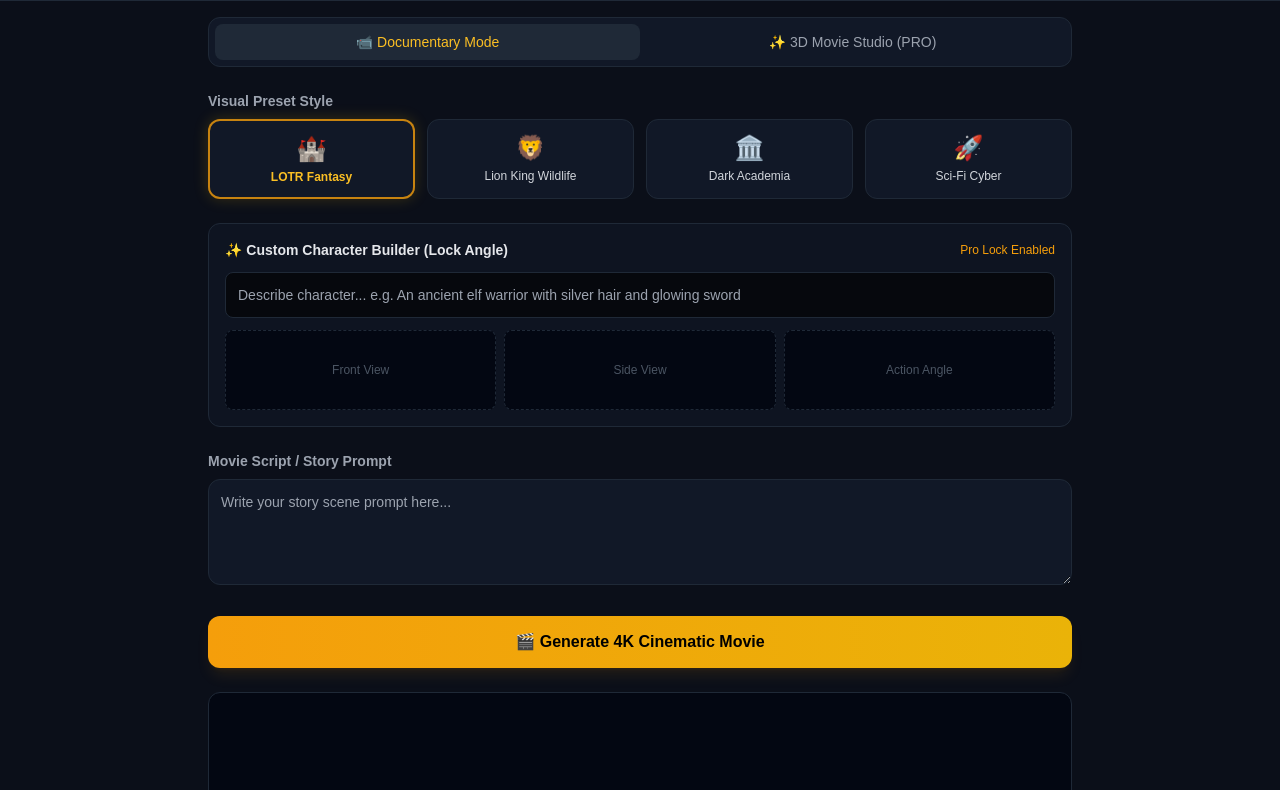
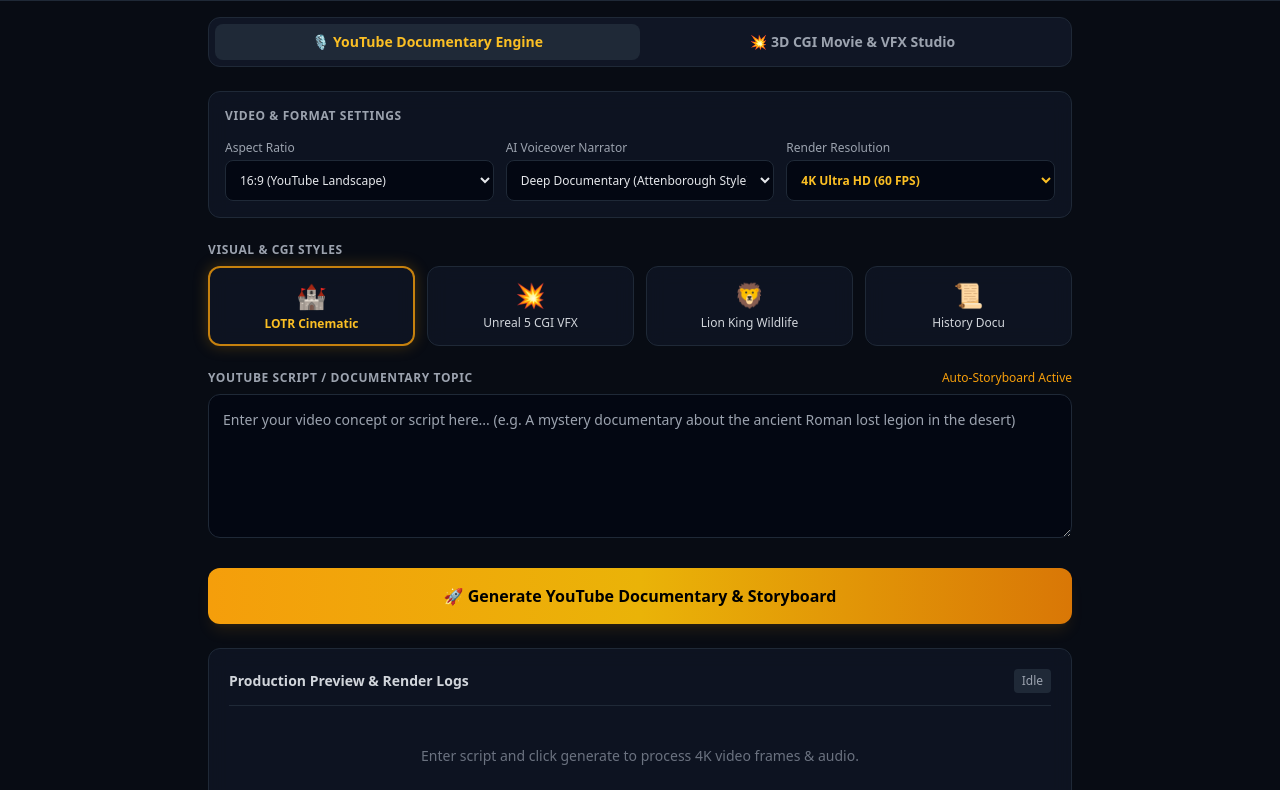
Before and after one commit to alpeshvanol8160-cell/novafilm, a plain HTML site: page index.html in a window 1280 px wide. Shown: the part 64-854 px from the top of the page. Drawn offline with nearby package versions, Linux system fonts and the light colour scheme.

Commit message:
Update index.html

```diff
--- a/index.html
+++ b/index.html
@@ -3,25 +3,27 @@
 <head>
   <meta charset="UTF-8">
   <meta name="viewport" content="width=device-width, initial-scale=1.0">
-  <title>NovaFilm AI - Cinematic Film & Documentary Studio</title>
+  <title>NovaFilm AI - YouTube & Cinematic Studio</title>
   <script src="https://cdn.tailwindcss.com"></script>
   <style>
-    body { background-color: #0b0f19; color: #f3f4f6; font-family: sans-serif; }
-    .gold-glow { box-shadow: 0 0 15px rgba(234, 179, 8, 0.2); }
+    body { background-color: #080c14; color: #f3f4f6; font-family: system-ui, -apple-system, sans-serif; }
+    .gold-glow { box-shadow: 0 0 15px rgba(245, 158, 11, 0.25); }
+    .glass-card { background: rgba(17, 24, 39, 0.7); backdrop-filter: blur(10px); }
   </style>
 </head>
-<body class="min-h-screen flex flex-col">
+<body class="min-h-screen flex flex-col pb-10">
 
   <!-- Navbar -->
-  <header class="border-b border-gray-800 bg-black/40 backdrop-blur p-4 flex justify-between items-center">
+  <header class="border-b border-gray-800 bg-black/60 backdrop-blur p-4 sticky top-0 z-50 flex justify-between items-center">
     <div class="flex items-center space-x-2">
       <span class="text-2xl">🎬</span>
-      <h1 class="text-xl font-bold bg-gradient-to-r from-yellow-400 to-amber-600 bg-clip-text text-transparent">
+      <h1 class="text-xl font-black bg-gradient-to-r from-amber-400 via-yellow-500 to-amber-600 bg-clip-text text-transparent">
         NovaFilm AI
       </h1>
+      <span class="bg-amber-500/10 text-amber-400 text-xs px-2 py-0.5 rounded border border-amber-500/20">YouTube Studio</span>
     </div>
-    <button class="bg-amber-500 hover:bg-amber-600 text-black font-semibold px-4 py-1.5 rounded-lg text-sm">
-      Go Pro (4K)
+    <button class="bg-gradient-to-r from-amber-500 to-yellow-500 text-black font-bold px-4 py-1.5 rounded-lg text-sm shadow-md hover:brightness-110">
+      Pro Access (4K)
     </button>
   </header>
 
@@ -29,73 +31,168 @@
   <main class="flex-1 max-w-4xl w-full mx-auto p-4 space-y-6">
 
     <!-- Mode Switcher -->
-    <div class="bg-gray-900 p-1.5 rounded-xl flex border border-gray-800">
-      <button class="flex-1 py-2 text-center rounded-lg bg-gray-800 text-amber-400 font-medium text-sm">
-        📹 Documentary Mode
+    <div class="bg-gray-900/90 p-1.5 rounded-xl flex border border-gray-800">
+      <button id="docModeBtn" onclick="switchMode('doc')" class="flex-1 py-2 text-center rounded-lg bg-gray-800 text-amber-400 font-semibold text-sm transition">
+        🎙️ YouTube Documentary Engine
       </button>
-      <button class="flex-1 py-2 text-center rounded-lg text-gray-400 hover:text-white font-medium text-sm">
-        ✨ 3D Movie Studio (PRO)
+      <button id="cgiModeBtn" onclick="switchMode('cgi')" class="flex-1 py-2 text-center rounded-lg text-gray-400 hover:text-white font-semibold text-sm transition">
+        💥 3D CGI Movie & VFX Studio
       </button>
     </div>
 
-    <!-- Style Presets -->
-    <div>
-      <label class="block text-sm font-semibold text-gray-400 mb-2">Visual Preset Style</label>
-      <div class="grid grid-cols-2 md:grid-cols-4 gap-3">
-        <div class="bg-gray-900 border-2 border-amber-500/80 p-3 rounded-xl cursor-pointer text-center gold-glow">
-          <div class="text-2xl mb-1">🏰</div>
-          <div class="text-xs font-bold text-amber-400">LOTR Fantasy</div>
+    <!-- YouTube & Video Format Settings -->
+    <div class="glass-card border border-gray-800 rounded-xl p-4 space-y-4">
+      <h3 class="text-xs font-bold text-gray-400 uppercase tracking-wider">Video & Format Settings</h3>
+      <div class="grid grid-cols-2 md:grid-cols-3 gap-3">
+        <div>
+          <label class="text-xs text-gray-400 block mb-1">Aspect Ratio</label>
+          <select id="aspectRatio" class="w-full bg-gray-950 border border-gray-800 text-xs rounded-lg p-2.5 text-gray-200">
+            <option value="16:9">16:9 (YouTube Landscape)</option>
+            <option value="9:16">9:16 (YouTube Shorts / Reels)</option>
+            <option value="21:9">21:9 (Cinematic Widescreen)</option>
+          </select>
         </div>
-        <div class="bg-gray-900 border border-gray-800 p-3 rounded-xl cursor-pointer text-center hover:border-gray-700">
-          <div class="text-2xl mb-1">🦁</div>
-          <div class="text-xs font-medium text-gray-300">Lion King Wildlife</div>
+        <div>
+          <label class="text-xs text-gray-400 block mb-1">AI Voiceover Narrator</label>
+          <select id="voiceStyle" class="w-full bg-gray-950 border border-gray-800 text-xs rounded-lg p-2.5 text-gray-200">
+            <option value="Deep Documentary (BBC Style)">Deep Documentary (Attenborough Style)</option>
+            <option value="Dramatic Movie Trailer Voice">Dramatic Movie Trailer Voice</option>
+            <option value="Epic Fantasy Narrator">Epic Fantasy Narrator</option>
+            <option value="Sci-Fi AI Assistant">Sci-Fi AI Assistant</option>
+          </select>
         </div>
-        <div class="bg-gray-900 border border-gray-800 p-3 rounded-xl cursor-pointer text-center hover:border-gray-700">
-          <div class="text-2xl mb-1">🏛️</div>
-          <div class="text-xs font-medium text-gray-300">Dark Academia</div>
-        </div>
-        <div class="bg-gray-900 border border-gray-800 p-3 rounded-xl cursor-pointer text-center hover:border-gray-700">
-          <div class="text-2xl mb-1">🚀</div>
-          <div class="text-xs font-medium text-gray-300">Sci-Fi Cyber</div>
+        <div class="col-span-2 md:col-span-1">
+          <label class="text-xs text-gray-400 block mb-1">Render Resolution</label>
+          <select class="w-full bg-gray-950 border border-gray-800 text-xs rounded-lg p-2.5 text-amber-400 font-semibold">
+            <option>4K Ultra HD (60 FPS)</option>
+            <option>1080p Full HD</option>
+          </select>
         </div>
       </div>
     </div>
 
-    <!-- Character Studio -->
-    <div class="bg-gray-900/60 border border-gray-800 rounded-xl p-4 space-y-3">
-      <div class="flex justify-between items-center">
-        <h3 class="text-sm font-bold text-gray-200">✨ Custom Character Builder (Lock Angle)</h3>
-        <span class="text-xs text-amber-500 font-medium">Pro Lock Enabled</span>
-      </div>
-      <input type="text"
-             placeholder="Describe character... e.g. An ancient elf warrior with silver hair and glowing sword"
-             class="w-full bg-black/60 border border-gray-800 rounded-lg p-3 text-sm focus:outline-none focus:border-amber-500 text-gray-200" />
-      <div class="grid grid-cols-3 gap-2">
-        <div class="h-20 bg-gray-950 border border-dashed border-gray-800 rounded-lg flex items-center justify-center text-xs text-gray-600">Front View</div>
-        <div class="h-20 bg-gray-950 border border-dashed border-gray-800 rounded-lg flex items-center justify-center text-xs text-gray-600">Side View</div>
-        <div class="h-20 bg-gray-950 border border-dashed border-gray-800 rounded-lg flex items-center justify-center text-xs text-gray-600">Action Angle</div>
+    <!-- Visual Presets -->
+    <div>
+      <label class="block text-xs font-bold text-gray-400 uppercase tracking-wider mb-2">Visual & CGI Styles</label>
+      <div class="grid grid-cols-2 md:grid-cols-4 gap-3">
+        <div onclick="selectPreset('LOTR Cinematic')" class="glass-card border-2 border-amber-500/80 p-3 rounded-xl cursor-pointer text-center gold-glow">
+          <div class="text-2xl mb-1">🏰</div>
+          <div class="text-xs font-bold text-amber-400">LOTR Cinematic</div>
+        </div>
+        <div onclick="selectPreset('Unreal 5 CGI VFX')" class="glass-card border border-gray-800 p-3 rounded-xl cursor-pointer text-center hover:border-gray-700">
+          <div class="text-2xl mb-1">💥</div>
+          <div class="text-xs font-medium text-gray-300">Unreal 5 CGI VFX</div>
+        </div>
+        <div onclick="selectPreset('Photorealistic Wildlife')" class="glass-card border border-gray-800 p-3 rounded-xl cursor-pointer text-center hover:border-gray-700">
+          <div class="text-2xl mb-1">🦁</div>
+          <div class="text-xs font-medium text-gray-300">Lion King Wildlife</div>
+        </div>
+        <div onclick="selectPreset('Dark Academia History')" class="glass-card border border-gray-800 p-3 rounded-xl cursor-pointer text-center hover:border-gray-700">
+          <div class="text-2xl mb-1">📜</div>
+          <div class="text-xs font-medium text-gray-300">History Docu</div>
+        </div>
       </div>
     </div>
 
     <!-- Script Input -->
     <div class="space-y-2">
-      <label class="block text-sm font-semibold text-gray-400">Movie Script / Story Prompt</label>
-      <textarea rows="4"
-                placeholder="Write your story scene prompt here..."
-                class="w-full bg-gray-900 border border-gray-800 rounded-xl p-3 text-sm focus:outline-none focus:border-amber-500 text-gray-200"></textarea>
+      <div class="flex justify-between items-center">
+        <label class="text-xs font-bold text-gray-400 uppercase tracking-wider">YouTube Script / Documentary Topic</label>
+        <span class="text-xs text-amber-500">Auto-Storyboard Active</span>
+      </div>
+      <textarea id="scriptInput" rows="5"
+                placeholder="Enter your video concept or script here... (e.g. A mystery documentary about the ancient Roman lost legion in the desert)"
+                class="w-full bg-gray-950 border border-gray-800 rounded-xl p-3.5 text-sm focus:outline-none focus:border-amber-500 text-gray-200 leading-relaxed"></textarea>
     </div>
 
-    <!-- Action Button -->
-    <button class="w-full bg-gradient-to-r from-amber-500 to-yellow-500 hover:from-amber-600 hover:to-yellow-600 text-black font-bold py-3.5 rounded-xl shadow-lg shadow-amber-500/10">
-      🎬 Generate 4K Cinematic Movie
+    <!-- Generate Button -->
+    <button onclick="generateCinematicMovie()" class="w-full bg-gradient-to-r from-amber-500 via-yellow-500 to-amber-600 hover:brightness-110 text-black font-extrabold py-4 rounded-xl shadow-lg shadow-amber-500/10 text-base">
+      🚀 Generate YouTube Documentary & Storyboard
     </button>
 
-    <!-- Player Preview Placeholder -->
-    <div class="aspect-video bg-gray-950 border border-gray-800 rounded-xl flex flex-col items-center justify-center space-y-2 text-gray-500">
-      <div class="text-3xl">▶️</div>
-      <p class="text-sm">Video output preview will appear here in 4K</p>
+    <!-- Output Box -->
+    <div id="playerBox" class="glass-card border border-gray-800 rounded-xl p-5 space-y-4">
+      <div class="flex justify-between items-center border-b border-gray-800 pb-3">
+        <h4 class="text-sm font-bold text-gray-300">Production Preview & Render Logs</h4>
+        <span id="badgeStatus" class="bg-gray-800 text-xs px-2 py-1 rounded text-gray-400">Idle</span>
+      </div>
+
+      <div id="playerStatus" class="text-center py-6 text-gray-500 text-sm">
+        Enter script and click generate to process 4K video frames & audio.
+      </div>
+
+      <div id="storyboardOutput" class="hidden space-y-3">
+        <div class="text-xs font-semibold text-amber-400">Generated YouTube Scenes & Voice Sync:</div>
+        <div id="sceneContainer" class="grid grid-cols-1 md:grid-cols-2 gap-3"></div>
+      </div>
     </div>
 
   </main>
+
+  <script>
+    let activePreset = "LOTR Cinematic";
+    let activeMode = "YouTube Documentary";
+
+    function switchMode(mode) {
+      const docBtn = document.getElementById('docModeBtn');
+      const cgiBtn = document.getElementById('cgiModeBtn');
+      if(mode === 'cgi') {
+        activeMode = "3D CGI Movie & VFX Studio";
+        cgiBtn.className = "flex-1 py-2 text-center rounded-lg bg-gray-800 text-amber-400 font-semibold text-sm";
+        docBtn.className = "flex-1 py-2 text-center rounded-lg text-gray-400 hover:text-white font-semibold text-sm";
+      } else {
+        activeMode = "YouTube Documentary";
+        docBtn.className = "flex-1 py-2 text-center rounded-lg bg-gray-800 text-amber-400 font-semibold text-sm";
+        cgiBtn.className = "flex-1 py-2 text-center rounded-lg text-gray-400 hover:text-white font-semibold text-sm";
+      }
+    }
+
+    function selectPreset(presetName) {
+      activePreset = presetName;
+      alert("Selected Style Preset: " + presetName);
+    }
+
+    function generateCinematicMovie() {
+      const script = document.getElementById('scriptInput').value;
+      const playerStatus = document.getElementById('playerStatus');
+      const storyboardOutput = document.getElementById('storyboardOutput');
+      const sceneContainer = document.getElementById('sceneContainer');
+      const badgeStatus = document.getElementById('badgeStatus');
+
+      if(!script) {
+        alert("Kripya pehle YouTube video ki script ya story topic enter karein!");
+        return;
+      }
+
+      badgeStatus.className = "bg-amber-500/20 text-amber-400 text-xs px-2 py-1 rounded border border-amber-500/40 animate-pulse";
+      badgeStatus.innerText = "Rendering";
+      playerStatus.innerText = "⏳ Splitting script into cinematic YouTube scenes & matching voiceover...";
+
+      setTimeout(() => {
+        badgeStatus.className = "bg-green-500/20 text-green-400 text-xs px-2 py-1 rounded border border-green-500/40";
+        badgeStatus.innerText = "Ready 4K";
+        playerStatus.innerText = "✅ Video Storyboard & Voice Script Ready!";
+
+        storyboardOutput.classList.remove('hidden');
+
+        const aspect = document.getElementById('aspectRatio').value;
+        const voice = document.getElementById('voiceStyle').value;
+
+        sceneContainer.innerHTML = `
+          <div class="bg-gray-950 p-3 rounded-lg border border-gray-800 text-xs space-y-1">
+            <div class="text-amber-400 font-bold">Scene 1 (Hook - 00:00 to 00:05)</div>
+            <p class="text-gray-300">"${script.substring(0, 60)}..."</p>
+            <div class="text-gray-500 pt-1"><strong>Format:</strong> ${aspect} | <strong>Voice:</strong> ${voice}</div>
+          </div>
+          <div class="bg-gray-950 p-3 rounded-lg border border-gray-800 text-xs space-y-1">
+            <div class="text-amber-400 font-bold">Scene 2 (Visual FX Prompt)</div>
+            <p class="text-gray-300">${script.substring(0, 40)}, photorealistic 8k, ${activePreset} style, master cinematic lighting.</p>
+            <div class="text-gray-500 pt-1"><strong>Mode:</strong> ${activeMode}</div>
+          </div>
+        `;
+      }, 1500);
+    }
+  </script>
+
 </body>
 </html>
```
